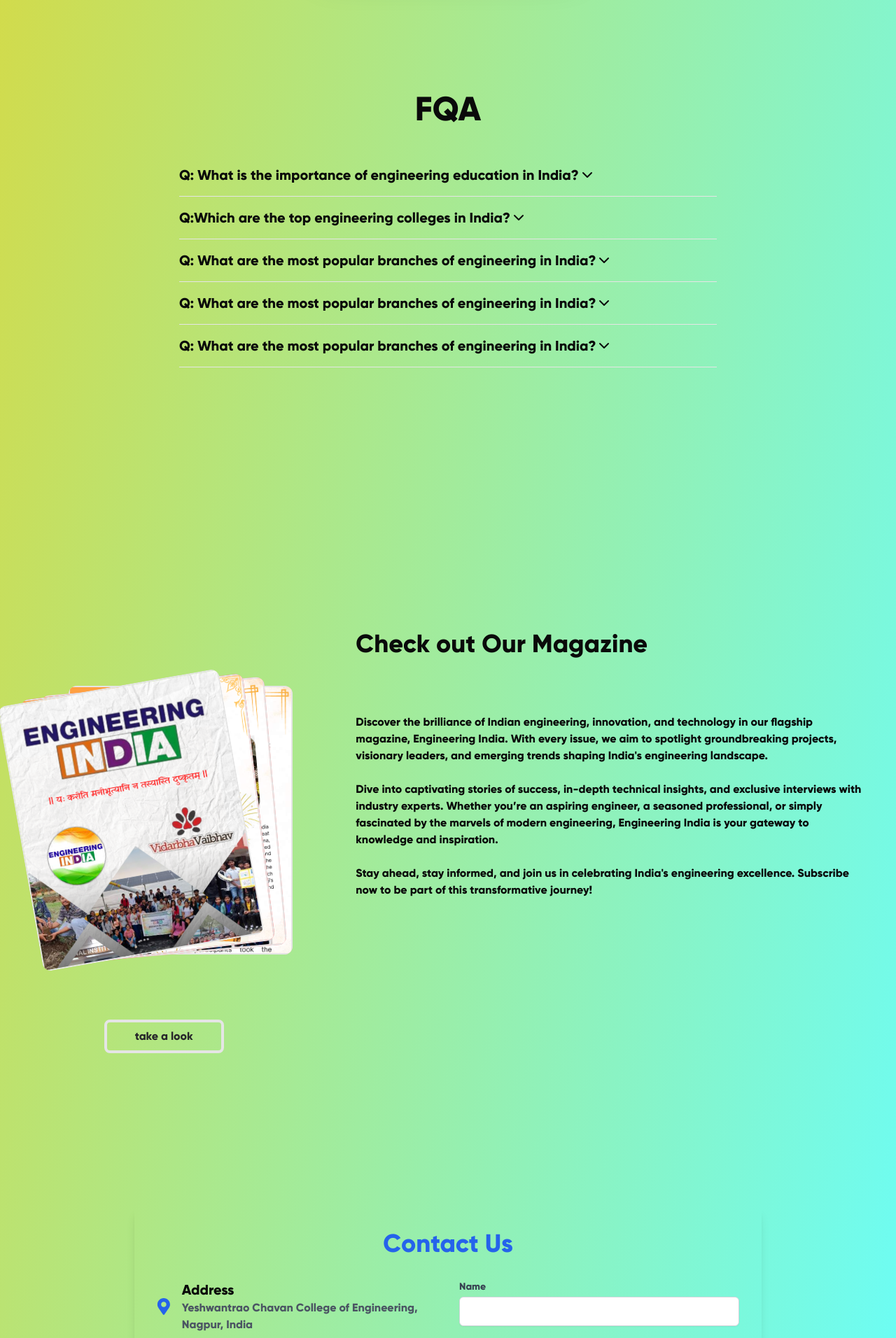
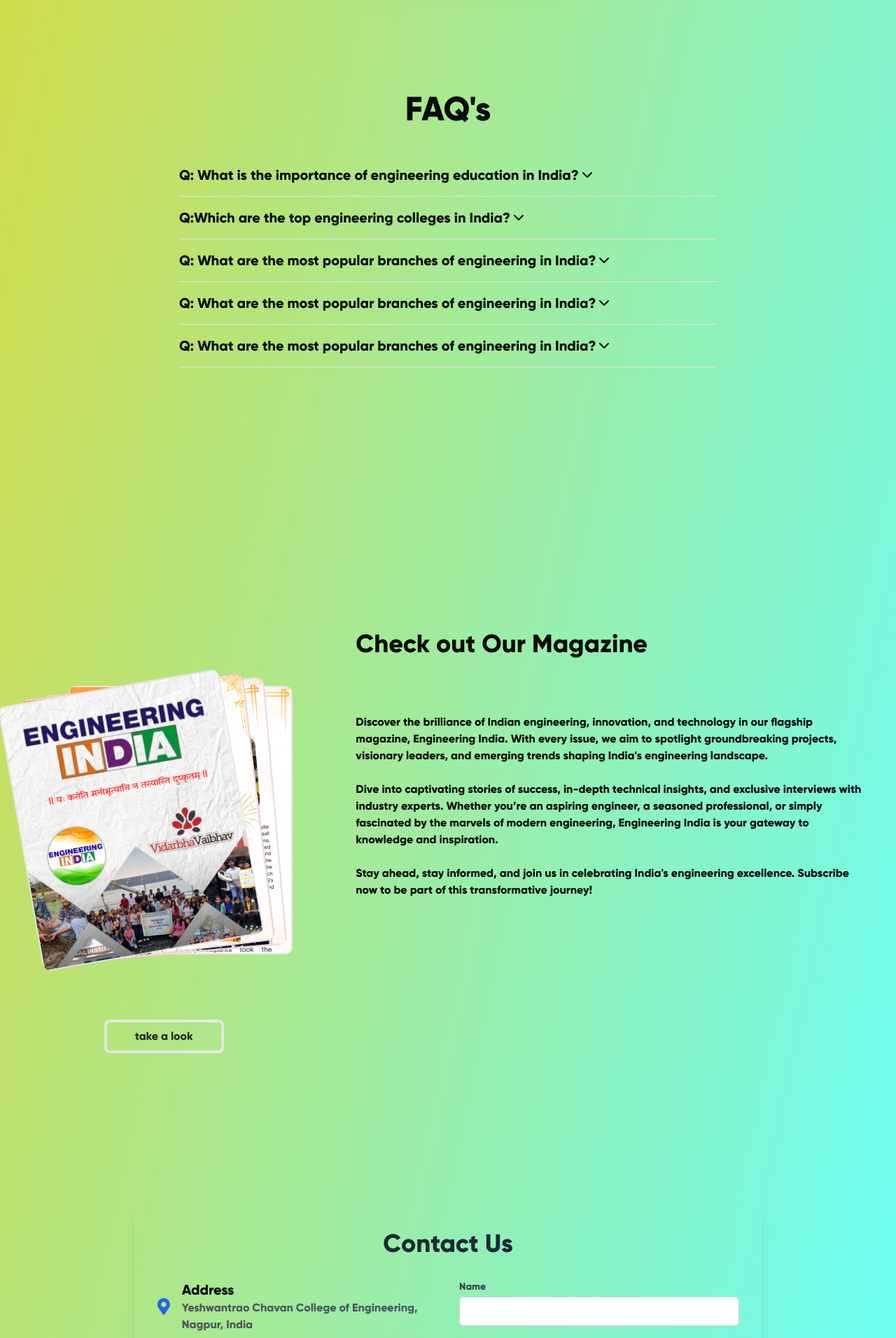
Before and after one commit to ujjwalbokde/EI_website, a Next.js app: page / in a window 1280 px wide. Shown: the part 3700-5612 px from the top of the page at 70% size. Built offline with nearby package versions, Linux system fonts and the light colour scheme.

Commit message:
FAQ added

```diff
--- a/app/components/ContactUs.jsx
+++ b/app/components/ContactUs.jsx
@@ -4,7 +4,7 @@
   return (
     <div className="min-h-screen flex flex-col items-center justify-center p-4">
       <div className=" shadow-lg rounded-lg p-8 max-w-4xl w-full">
-        <h1 className="text-4xl font-bold text-center mb-8 text-blue-600">Contact Us</h1>
+        <h1 className="text-4xl font-bold text-center mb-8 text-gray-800">Contact Us</h1>
         <div className="grid grid-cols-1 md:grid-cols-2 gap-8">
           <div className="space-y-6">
             <div className="flex items-center space-x-4">
--- a/app/components/Fqr.jsx
+++ b/app/components/Fqr.jsx
@@ -12,7 +12,7 @@
     <div className='h-[80vh] w-full '>
         <div className='w-full flex items-center justify-center flex-col  gap-10  '>
 
-              <h1 className='text-5xl '>FQA</h1>
+              <h1 className='text-5xl '>FAQ's</h1>
               <div className=' w-80  lg:w-[60%]'>
               <Accordion type="single" collapsible className="w-full ">
       <AccordionItem value="item-1" className="border-b-[1.5px]">
```
